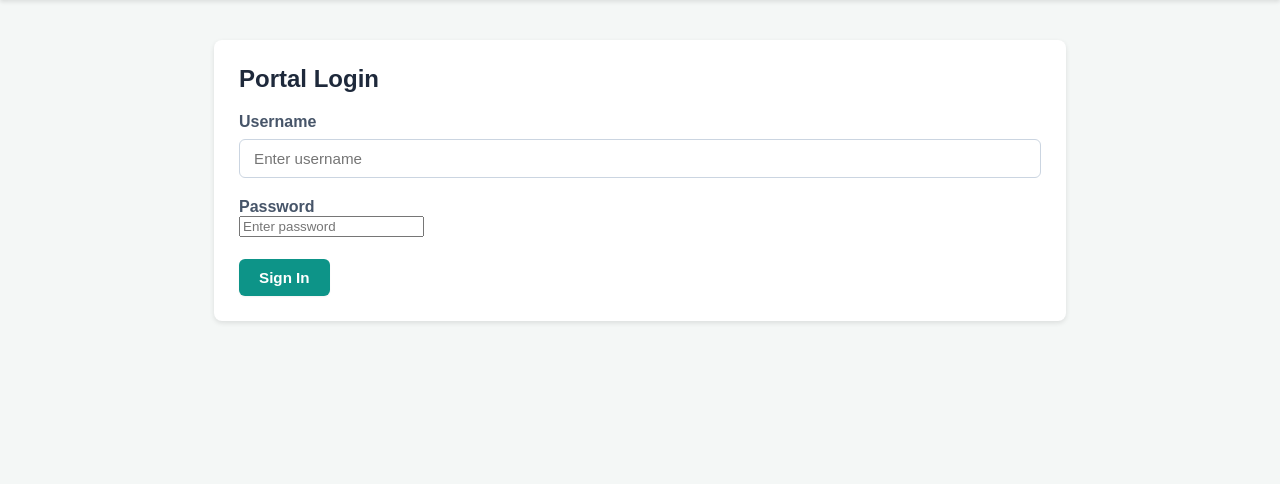
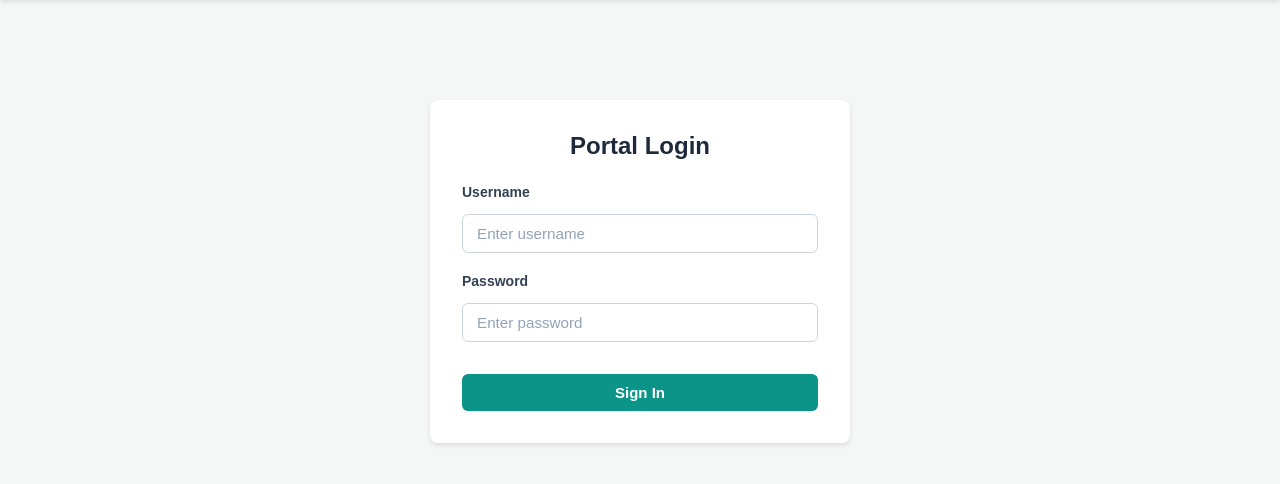
Before and after one commit to ngminhhoang2006/AI-Interviewer-Project, a Flask app: template templates/login.html in a window 1280 px wide. Shown: the part 55-539 px from the top of the page. Run offline with Flask 3, Linux system fonts and the light colour scheme; the template is opened without the code that fills it, so the values that code supplies are empty; some libraries are stand-ins or nearby versions.

Commit message:
Add files via upload

```diff
--- a/static/style.css
+++ b/static/style.css
@@ -199,6 +199,7 @@ label {
 select,
 input[type="file"],
 input[type="text"],
+input[type="password"],
 textarea {
     width: 100%;
     padding: 10px 14px;
@@ -215,6 +216,7 @@ textarea {
 }
 
 input[type="text"]:focus,
+input[type="password"]:focus,
 textarea:focus,
 .custom-select:focus {
     outline: none;
@@ -661,3 +663,71 @@ button.btn-teal-sm:hover {
     50% { opacity: 0.7; }
     100% { opacity: 1; }
 }
+
+/* ==========================================================================
+   8. Authentication & Login Styles
+   ========================================================================== */
+.login-card {
+    max-width: 420px;
+    margin: 60px auto;
+    padding: 32px;
+}
+
+.login-card h2 {
+    text-align: center;
+    margin-bottom: 24px;
+    color: #1e293b;
+}
+
+.login-form-control {
+    width: 100%;
+    padding: 10px 14px;
+    font-size: 14px;
+    font-family: inherit;
+    border: 1px solid #cbd5e1;
+    border-radius: 6px;
+    background-color: #ffffff;
+    color: #1e293b;
+    box-sizing: border-box;
+    transition: border-color 0.15s ease-in-out, box-shadow 0.15s ease-in-out;
+    outline: none;
+}
+
+.login-form-control:focus {
+    border-color: #0d9488;
+    box-shadow: 0 0 0 3px rgba(13, 148, 136, 0.15);
+}
+
+/* Ensure placeholder text size matches input font-size identically across Chrome, Firefox & Safari */
+.login-form-control::placeholder {
+    font-size: 0.95rem;
+    color: #94a3b8;
+    opacity: 1;
+}
+
+.login-label {
+    display: block;
+    margin-bottom: 6px;
+    font-weight: 600;
+    color: #334155;
+    font-size: 14px;
+}
+
+.login-btn {
+    width: 100%;
+    margin-top: 10px;
+    padding: 10px;
+    font-size: 15px;
+    font-weight: 600;
+    justify-content: center;
+}
+
+.login-alert {
+    padding: 10px 14px;
+    margin-bottom: 18px;
+    border-radius: 6px;
+    background-color: #fee2e2;
+    color: #991b1b;
+    border: 1px solid #f87171;
+    font-size: 14px;
+}
```
